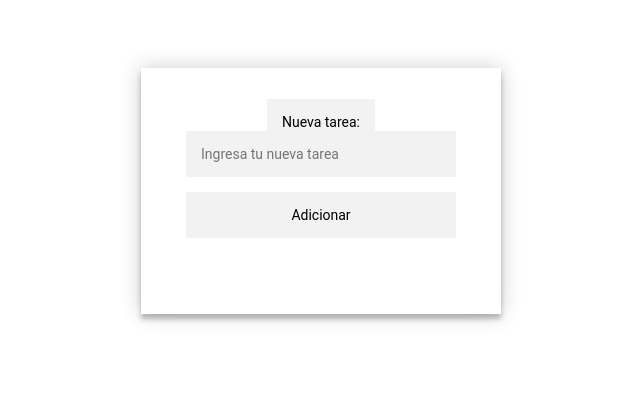
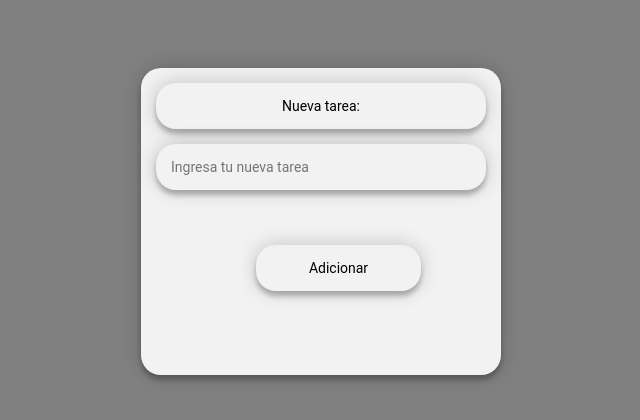
Before and after one commit to FredyGoGa/ManipulacionDOM-javascript-browser, a plain HTML site: page js-brow-2/js/index.html in a window 1280 px wide. Shown: the whole page, without its empty margins (319-959 px from the left). Drawn offline with Linux system fonts and the light colour scheme.

Commit message:
se dio estilo basico

```diff
--- a/js-brow-2/css/main.css
+++ b/js-brow-2/css/main.css
@@ -1,3 +1,6 @@
+body {
+  background-color: gray;
+}
 .section1 {
   /* display: flex;
   justify-content: center;
@@ -35,10 +38,14 @@
   padding: 45px;
   text-align: center;
   box-shadow: 0 0 20px 0 rgba(0, 0, 0, 0.2), 0 5px 5px 0 rgba(0, 0, 0, 0.24);
+  display: flex;
+  flex-direction: column;
+  border-radius: 15px;
+  padding-top: 30%;
+  padding-bottom: 20%;
+  margin-top: 50%;
 }
-.form label,
-button,
-input {
+.form {
   font-family: "Roboto", sans-serif;
   outline: 0;
   background: #f2f2f2;
@@ -48,14 +55,70 @@ input {
   padding: 15px;
   box-sizing: border-box;
   font-size: 14px;
+  border-radius: 20px;
+  box-shadow: 0 0 20px 0 rgba(0, 0, 0, 0.2), 0 5px 5px 0 rgba(0, 0, 0, 0.24);
 }
+.newTask {
+  font-family: "Roboto", sans-serif;
+  outline: 0;
+  background: #f2f2f2;
+  width: 100%;
+  border: 0;
+  margin: 0 0 15px;
+  padding: 15px;
+  box-sizing: border-box;
+  font-size: 14px;
+  border-radius: 20px;
+  box-shadow: 0 0 20px 0 rgba(0, 0, 0, 0.2), 0 5px 5px 0 rgba(0, 0, 0, 0.24);
+}
+.input {
+  font-family: "Roboto", sans-serif;
+  outline: 0;
+  background: #f2f2f2;
+  width: 100%;
+  border: 0;
+  margin: 0 0 15px;
+  padding: 15px;
+  box-sizing: border-box;
+  font-size: 14px;
+  border-radius: 20px;
+  box-shadow: 0 0 20px 0 rgb;
+  box-shadow: 0 0 20px 0 rgba(0, 0, 0, 0.2), 0 5px 5px 0 rgba(0, 0, 0, 0.24);
+}
+.btn {
+  font-family: "Roboto", sans-serif;
+  outline: 0;
+  background: #f2f2f2;
+  width: 50%;
+  border: 0;
+  margin: 40px 100px 15px;
+  padding: 15px;
+  box-sizing: border-box;
+  font-size: 14px;
+  border-radius: 20px;
+  box-shadow: 0 0 20px 0 rgb;
+  box-shadow: 0 0 20px 0 rgba(0, 0, 0, 0.2), 0 5px 5px 0 rgba(0, 0, 0, 0.24);
+  display: flex;
+  justify-content: center;
+  align-items: center;
+}
+
 .list {
   list-style: none;
   list-style-type: dash;
+  width: 100%;
+  margin-top: 40px;
 }
 .delete-btn {
   background-color: aqua;
+  color: aliceblue;
+  border-radius: 10px;
+  border-style: none;
+  margin: 0 auto;
+  margin-top: 5px;
 }
 .description {
-  background-color: brown;
+  border-radius: 3px;
+  margin-top: 2px;
+  margin-right: 20%;
 }
--- a/js-brow-2/js/index.html
+++ b/js-brow-2/js/index.html
@@ -11,9 +11,9 @@
   <main class="main">
     <section id="section" class="section1">
       <form id="new-item-form" class="form">
-        <label for="new-item-input">Nueva tarea:</label>
-        <input type="text" id="new-item-input" name="newItem" placeholder="Ingresa tu nueva tarea" />
-        <button type="submit" value="Add" onclick="saveTask()">Adicionar</button>
+        <label for="new-item-input" class="newTask">Nueva tarea:</label>
+        <input type="text" id="new-item-input" class="input" name="newItem" placeholder="Ingresa tu nueva tarea" />
+        <button type="submit" class="btn" value="Add" onclick="saveTask()">Adicionar</button>
         <ul class="list" id="todolist"></ul>
       </form>
 
```
